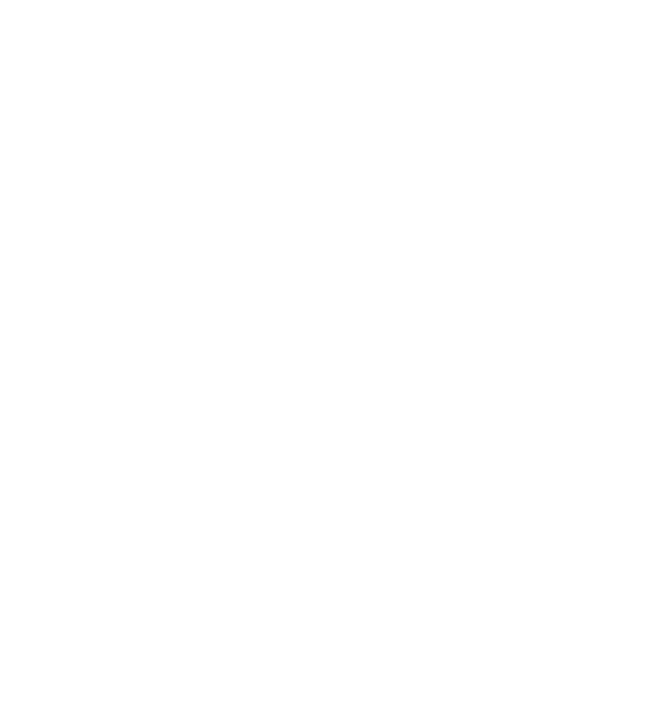
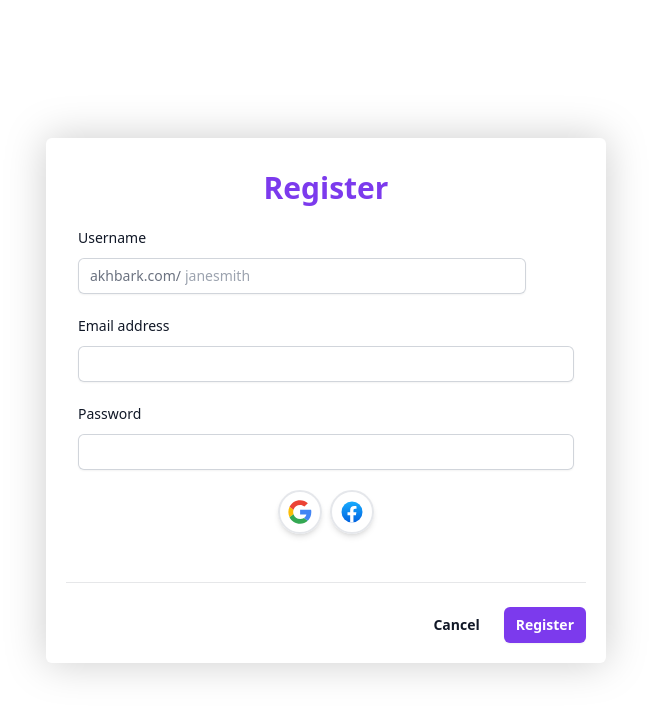
Before and after one commit to ZingerEngineer/akhbark_front_end, a React (Create React App) app: page /register in a window 1280 px wide. Shown: the top 716 px of the page, without its empty margins (314-965 px from the left). Built offline with nearby package versions, Linux system fonts and the light colour scheme.

Commit message:
created login/register views

```diff
--- a/src/views/Login.tsx
+++ b/src/views/Login.tsx
@@ -1,4 +1,33 @@
-interface LoginProps {}
+import axios from 'axios'
+import LoginSignupForm from '../components/LoginSignupForm'
+import LoginSignupFormData from '../interfaces/LoginSignupFormData'
 
-const Login = (props: LoginProps) => {}
+function Login() {
+  const login = async (data: LoginSignupFormData) => {
+    try {
+      const res = await axios.post('http://localhost:8080/auth/login/', data)
+      const { userData, token } = res.data.receivedData
+      localStorage.setItem('accessToken', token)
+      console.log(userData)
+    } catch (error) {
+      if (error instanceof Error) {
+        console.log(error)
+      }
+    }
+  }
+
+  return (
+    <div className="login-form-wrapper w-full flex justify-center items-center">
+      <LoginSignupForm
+        formType="login"
+        formLabel="Login"
+        email={true}
+        password={true}
+        abortButtonLabel="Cancel"
+        approveButtonLabel="Login"
+        callBackDataFunction={login}
+      />
+    </div>
+  )
+}
 export default Login
--- a/src/views/Register.tsx
+++ b/src/views/Register.tsx
@@ -1,4 +1,24 @@
-interface RegisterProps {}
+import axios from 'axios'
+import LoginSignupForm from '../components/LoginSignupForm'
+import LoginSignupFormData from '../interfaces/LoginSignupFormData'
 
-const Register = (props: RegisterProps) => {}
+function Register() {
+  const register = async (data: LoginSignupFormData) => {
+    await axios.post('http://localhost:8080/auth/register', data)
+  }
+  return (
+    <div className="login-form-wrapper w-full flex justify-center items-center">
+      <LoginSignupForm
+        formType="signup"
+        formLabel="Register"
+        email={true}
+        password={true}
+        userName={true}
+        abortButtonLabel="Cancel"
+        approveButtonLabel="Register"
+        callBackDataFunction={register}
+      />
+    </div>
+  )
+}
 export default Register
```
